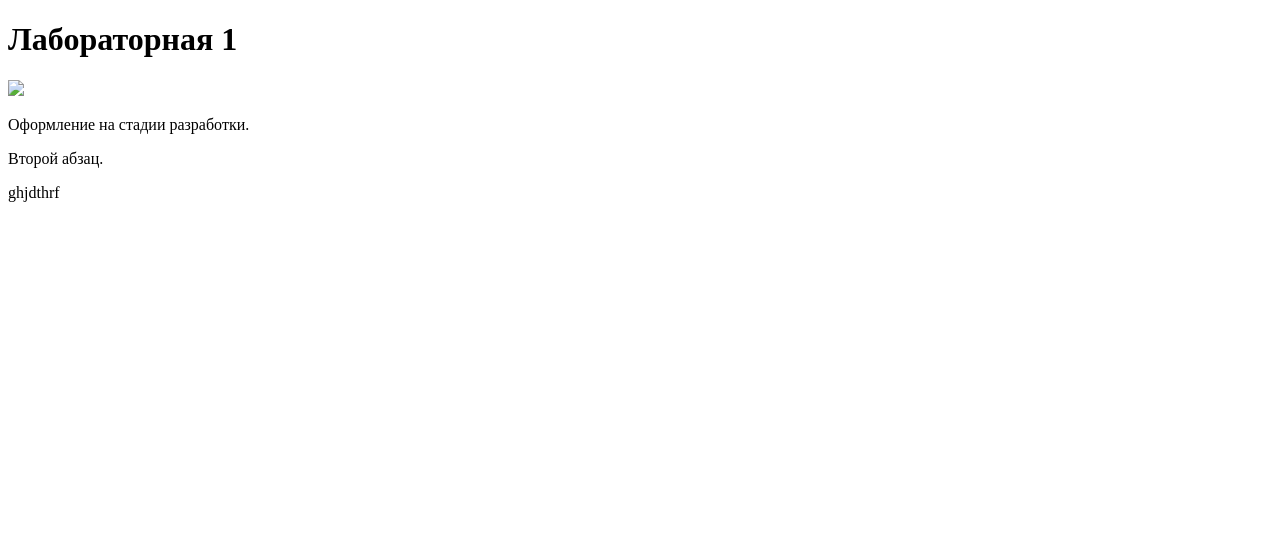
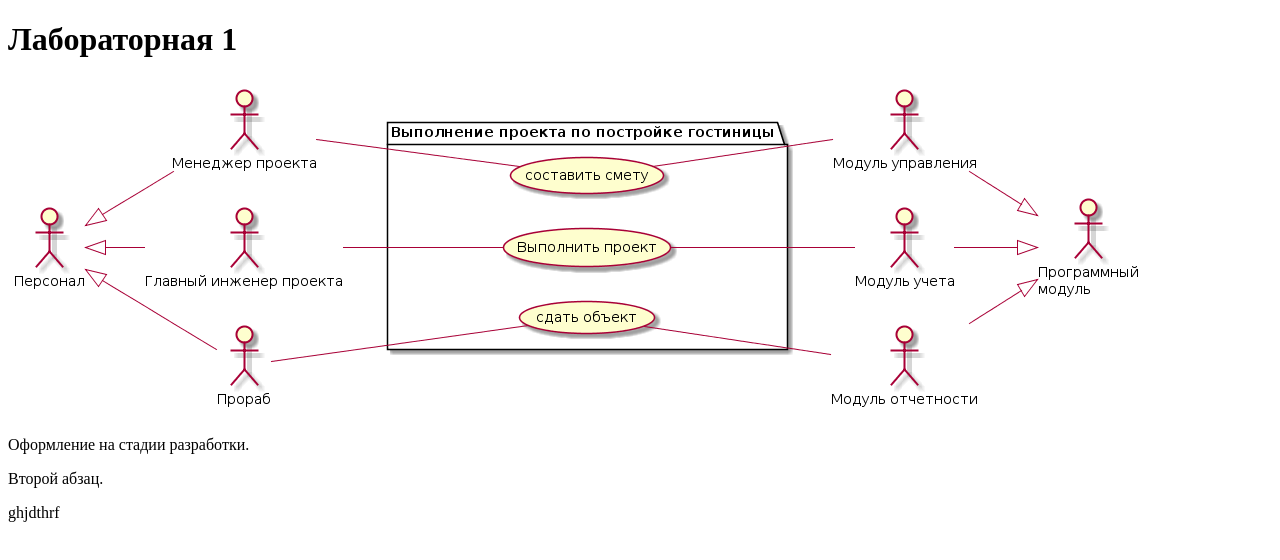
Before and after one commit to aandreevstankin/MariyaDemidova.github.io, a plain HTML site: page index.html in a window 1280 px wide. Drawn offline with Linux system fonts and the light colour scheme.

Commit message:
Update index.html

```diff
--- a/index.html
+++ b/index.html
@@ -8,7 +8,7 @@
   <h1>Лабораторная 1</h1>
   <!-- Комментарий -->
 
- <p><img src="UNL2.PNG" "></p>
+ <p><img src="UML2.PNG" "></p>
   <p>Оформление на стадии разработки.</p>
   <p>Второй абзац.</p>
  </body>
```
